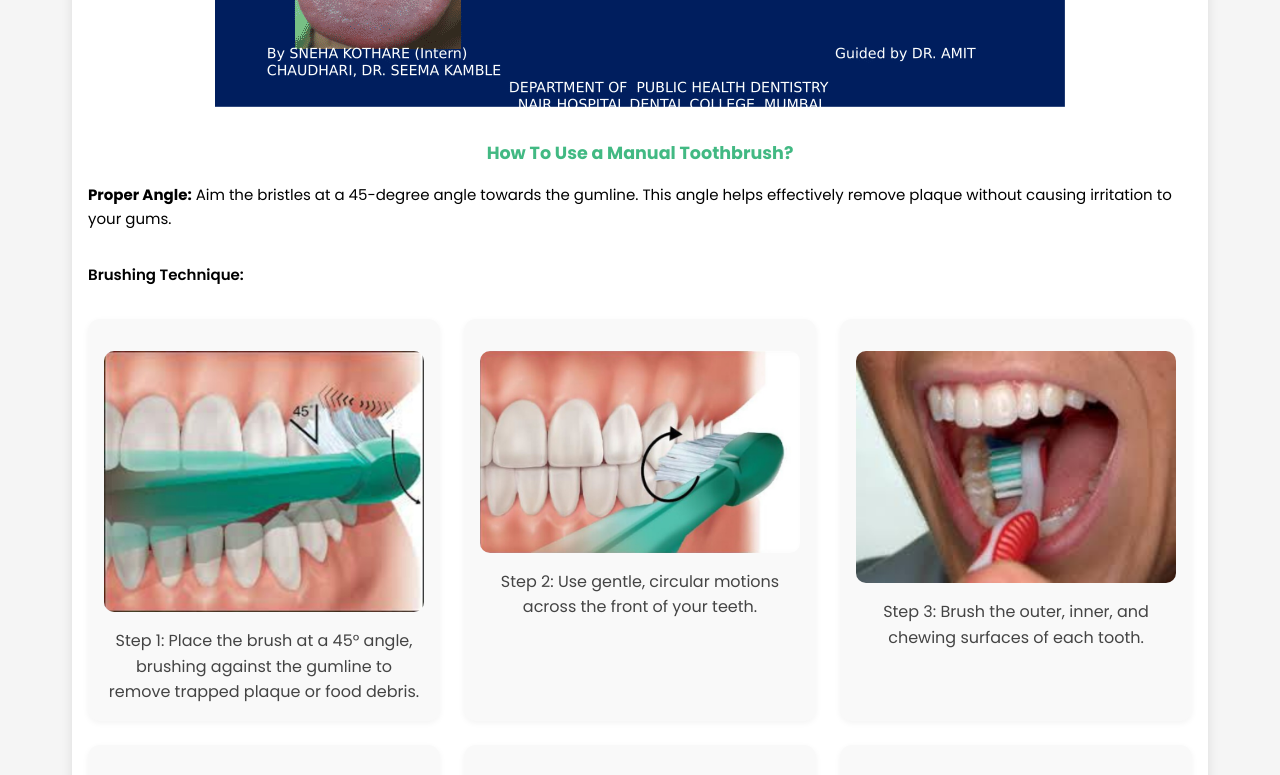
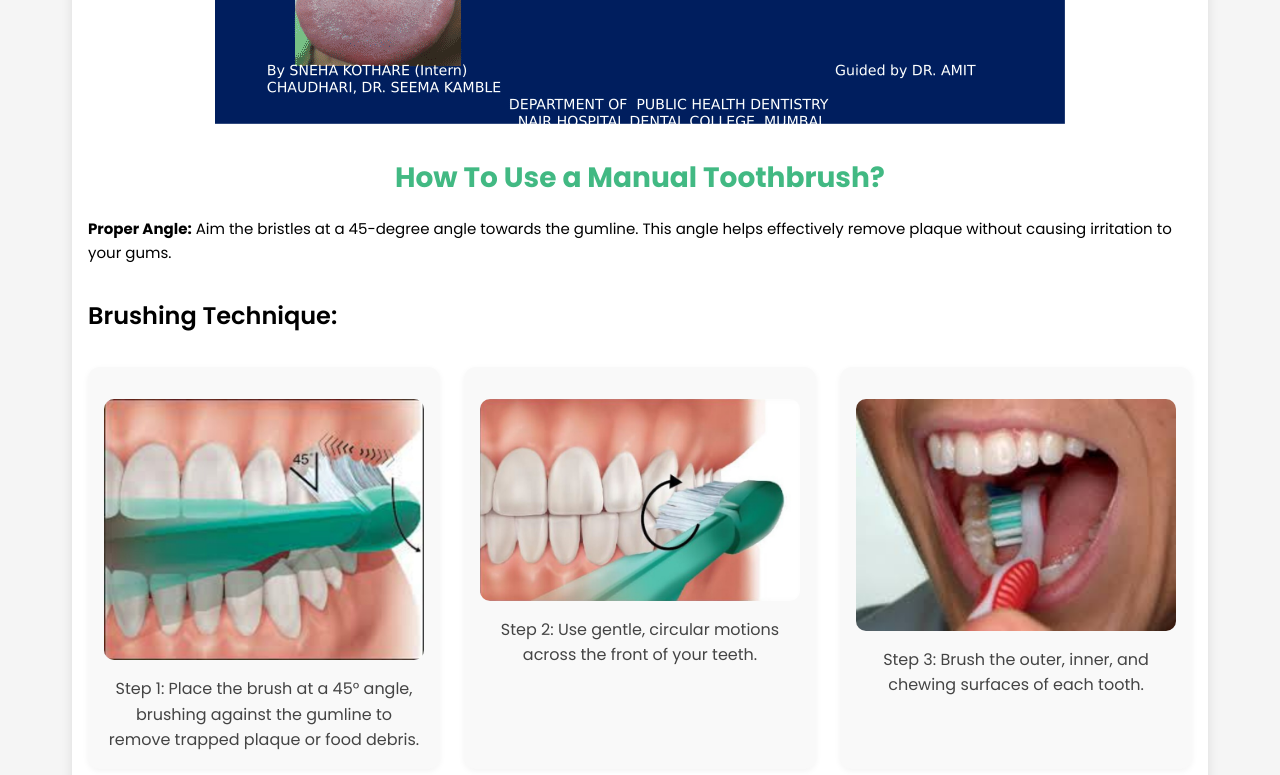
Before and after one commit to Happy-smiles-UNC/happy-smiles, a Vue app: page /brushing in a window 1280 px wide. Shown: the part 1440-2215 px from the top of the page. Built offline with nearby package versions, Linux system fonts and the light colour scheme; what highcharts-vue would draw is missing.

Commit message:
updated headers

```diff
--- a/src/components/BrushingTechniques.vue
+++ b/src/components/BrushingTechniques.vue
@@ -149,12 +149,14 @@ h3 {
   margin-bottom: 1rem;
   text-align: center;
   font-weight: 700;
+  font-size: 1.75rem;
 }
 
 h4 {
   margin-top: 2rem;
   margin-bottom: 1rem;
   font-weight: 600;
+  font-size: 1.5rem;
 }
 
 .brushing-steps-grid {
--- a/src/components/DentalClinicMap.vue
+++ b/src/components/DentalClinicMap.vue
@@ -380,6 +380,8 @@ h2 {
   color: #42b983;
   margin-bottom: 1.5rem;
   text-align: center;
+  font-size: 1.75rem;
+  font-weight: 700;
 }
 
 h3 {
--- a/src/components/DentalTracker.vue
+++ b/src/components/DentalTracker.vue
@@ -301,6 +301,8 @@ h1 {
   color: #42b983;
   text-align: center;
   margin-bottom: 0.5rem;
+  font-size: 2.2rem;
+  font-weight: 800;
 }
 
 .subtitle {
```
